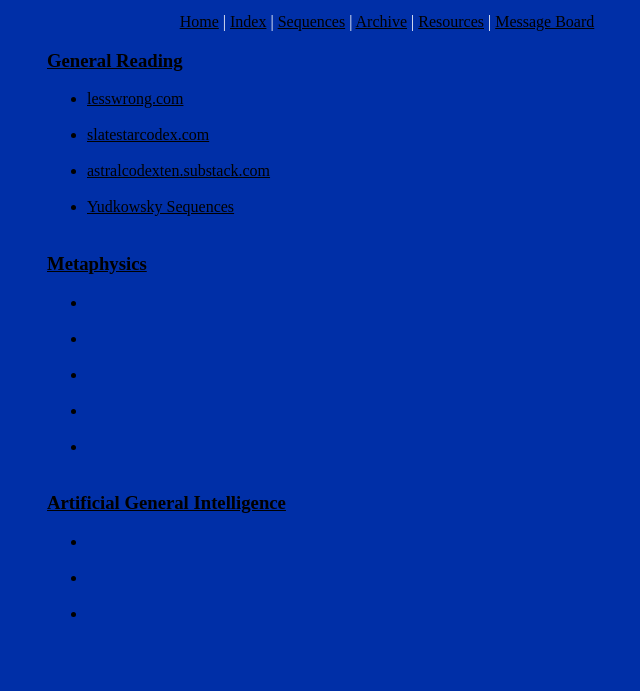
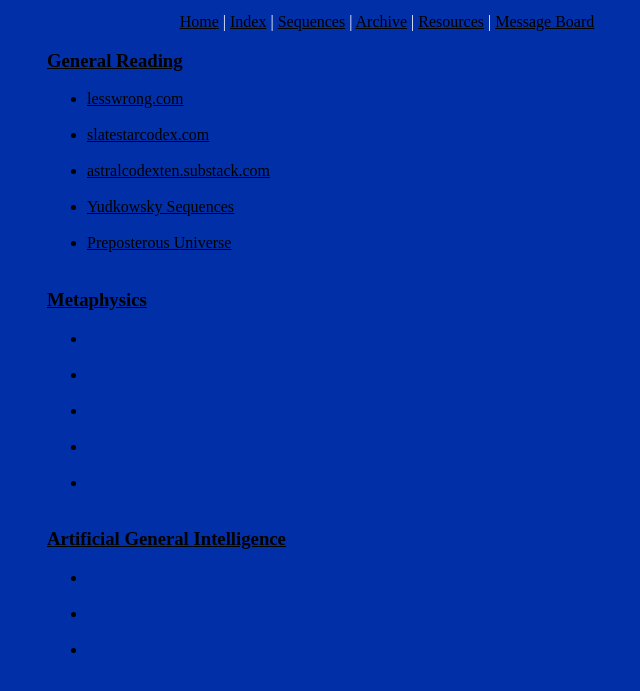
Before and after one commit to morphism12/gwspace, a plain HTML site: page resources.html in a window 1280 px wide. Shown: the part 101-792 px from the top of the page, without its empty margins (253-893 px from the left). Drawn offline with Linux system fonts and the light colour scheme.

Commit message:
resources

```diff
--- a/resources.html
+++ b/resources.html
@@ -21,8 +21,8 @@
 		<li><a href="https://slatestarcodex.com" target="_blank" rel="noopener noreferrer">slatestarcodex.com</a></li><br>
 		<li><a href="https://astralcodexten.substack.com" target="_blank" rel="noopener noreferrer">astralcodexten.substack.com</a></li><br>
 		<li><a href="https://www.readthesequences.com" target="_blank" rel="noopener noreferrer">Yudkowsky Sequences</a></li><br>
+		<li><a href="https://www.preposterousuniverse.com/blog/" target="_blank" rel="noopener noreferrer">Preposterous Universe</a></li><br>
 		<!--
-		<li><a href="" target="_blank" rel="noopener noreferrer"></a></li><br>
 		<li><a href="" target="_blank" rel="noopener noreferrer"></a></li><br>
 		<li><a href="" target="_blank" rel="noopener noreferrer"></a></li><br>
 		<li><a href="" target="_blank" rel="noopener noreferrer"></a></li><br>
```
